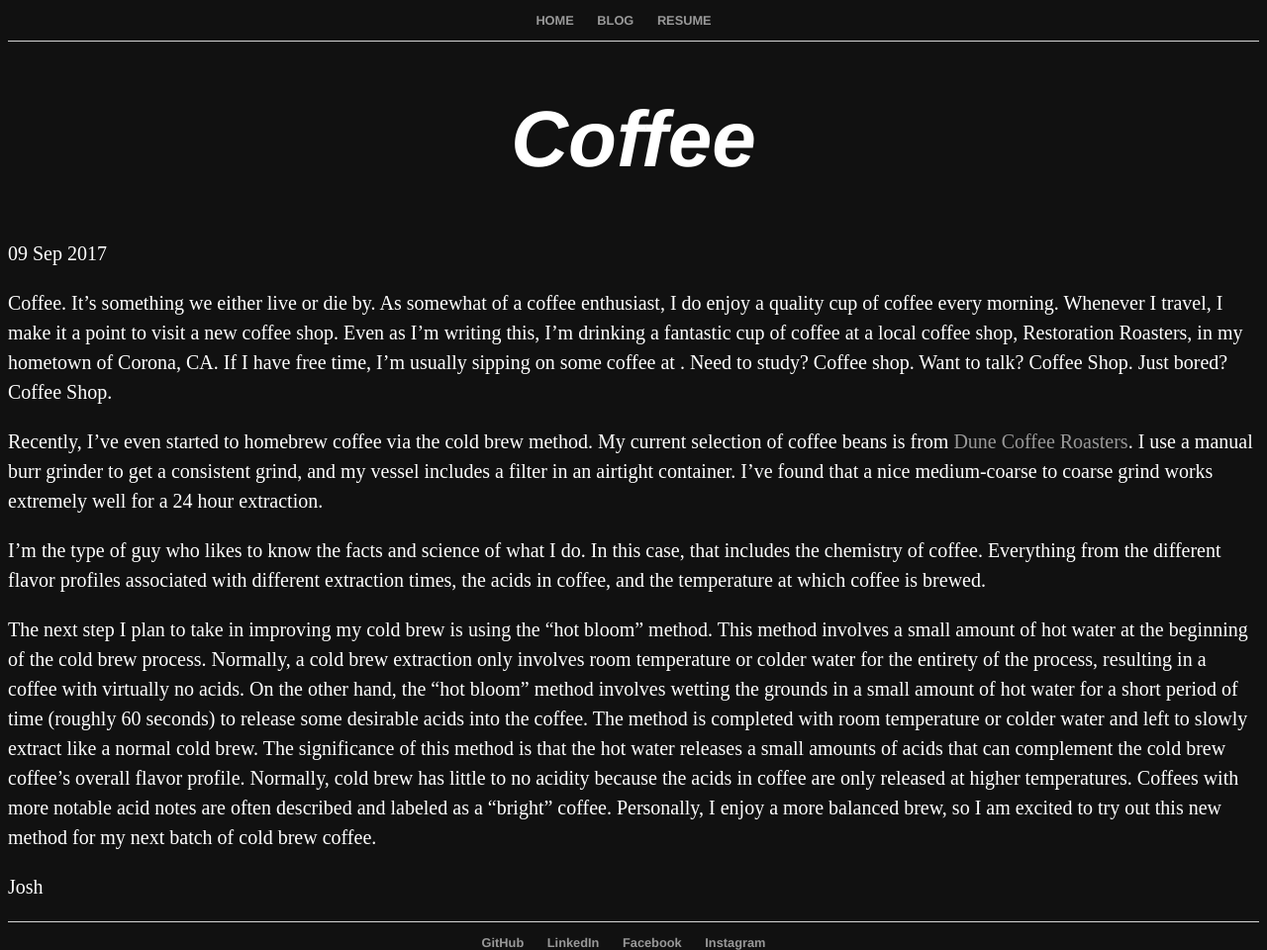
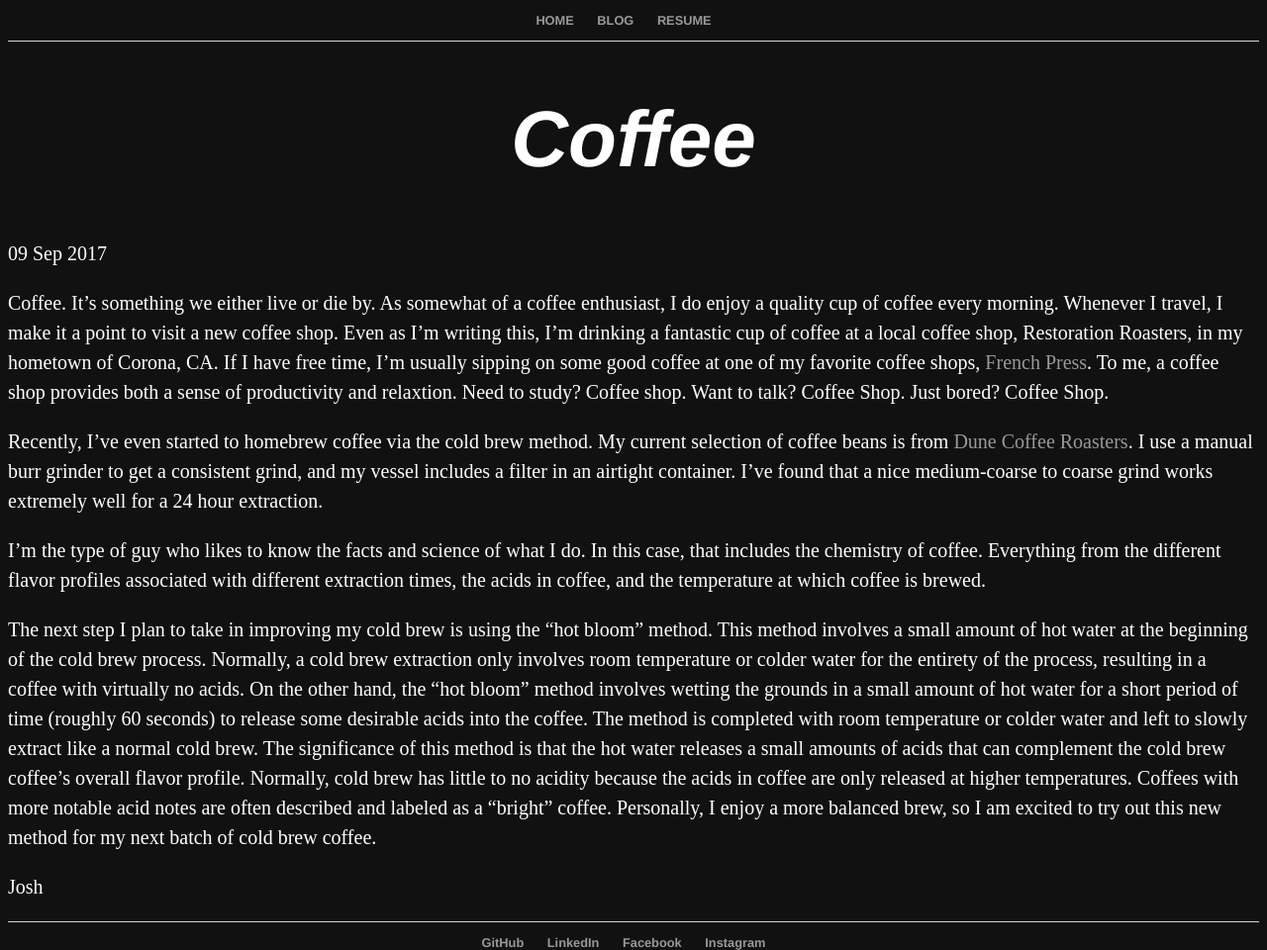
Before and after one commit to 1996leejoshua/1996leejoshua.github.io, a Jekyll site: the page built from _posts/2017-09-09-Coffee.md, in a window 1280 px wide. Shown: the whole page at 99% size. Built offline with Jekyll 4.4.1, drawn with Linux system fonts in a browser that asks for light colours.

Commit message:
Update 2017-09-09-Coffee.md

```diff
--- a/_posts/2017-09-09-Coffee.md
+++ b/_posts/2017-09-09-Coffee.md
@@ -4,7 +4,7 @@ title: "Coffee"
 date: 2017-09-09
 ---
 
-Coffee. It's something we either live or die by. As somewhat of a coffee enthusiast, I do enjoy a quality cup of coffee every morning. Whenever I travel, I make it a point to visit a new coffee shop. Even as I'm writing this, I'm drinking a fantastic cup of coffee at a local coffee shop, Restoration Roasters, in my hometown of Corona, CA. If I have free time, I'm usually sipping on some coffee at . Need to study? Coffee shop. Want to talk? Coffee Shop. Just bored? Coffee Shop.
+Coffee. It's something we either live or die by. As somewhat of a coffee enthusiast, I do enjoy a quality cup of coffee every morning. Whenever I travel, I make it a point to visit a new coffee shop. Even as I'm writing this, I'm drinking a fantastic cup of coffee at a local coffee shop, Restoration Roasters, in my hometown of Corona, CA. If I have free time, I'm usually sipping on some good coffee at one of my favorite coffee shops, <a href="https://www.dunecoffeeroasters.com/pages/locations" target="blank">French Press</a>. To me, a coffee shop provides both a sense of productivity and relaxtion. Need to study? Coffee shop. Want to talk? Coffee Shop. Just bored? Coffee Shop.
 
 Recently, I've even started to homebrew coffee via the cold brew method. My current selection of coffee beans is from <a href="https://www.dunecoffeeroasters.com/" target="blank">Dune Coffee Roasters</a>. I use a manual burr grinder to get a consistent grind, and my vessel includes a filter in an airtight container. I've found that a nice medium-coarse to coarse grind works extremely well for a 24 hour extraction.
 
```
